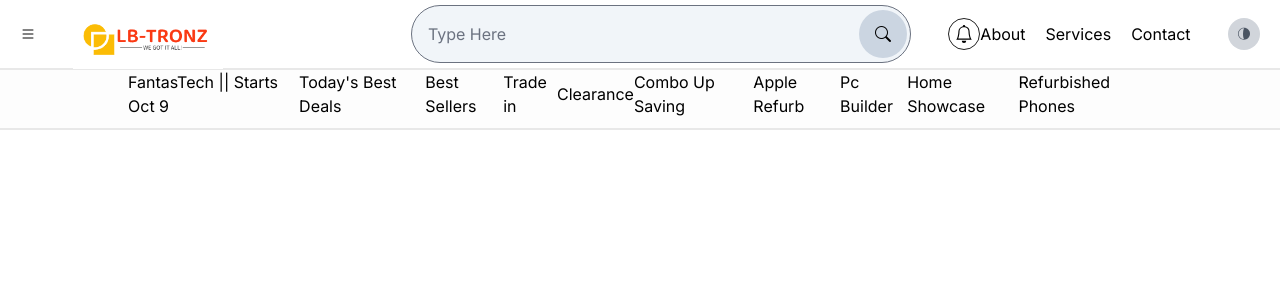
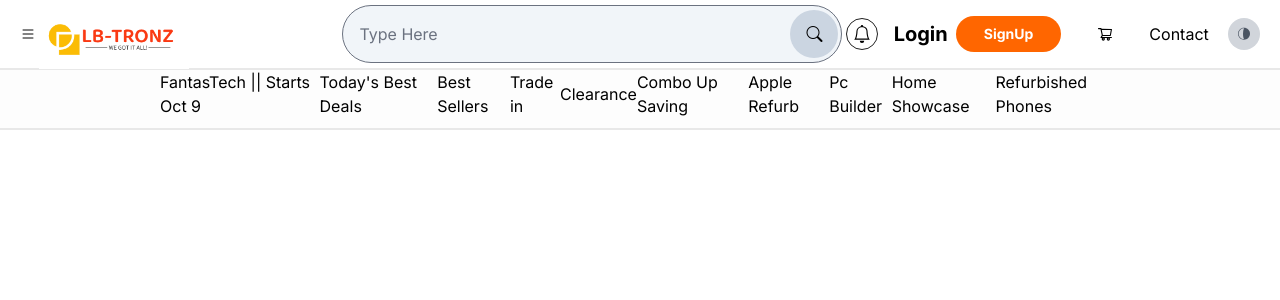
Before and after one commit to MALWICK/Lb-laptops, a Next.js app: page / in a window 1280 px wide. Shown: the top 300 px of the page. Built offline with nearby package versions, Linux system fonts and the light colour scheme.

Commit message:
updating this

```diff
--- a/components/homepage/HomeNavbar.css
+++ b/components/homepage/HomeNavbar.css
@@ -17,7 +17,7 @@
   justify-content: space-between;
   align-items: center;
   width: 100%;
-  max-width: 1300px;
+  max-width: 1440x;
   margin: 0 auto;
   padding: 0 20px;
 }
@@ -134,6 +134,37 @@
 border-bottom: 3px solid #DF3D22;
 }
 
+.signup {
+  -ms-flex-negative: 0;
+  background-color: #f60;
+  border-radius:24px;
+  color: #fff!important;
+  cursor: pointer;
+  display: block;
+  -webkit-flex-shrink: 0;
+  flex-shrink: 0;
+  font-size: 14px;
+  font-weight: 700;
+  height: 36px;
+  line-height: 36px;
+  outline: none;
+  padding: 0 28px;
+  text-align: center;
+}
+
+.signup:hover{
+  background-color: rgb(156, 64, 3);
+}
+
+.login{
+  font-size: 20px;
+  font-weight: 700;
+}
+
+.login:hover {
+  border-bottom: 4px solid rgb(223, 61, 34);
+}
+
 @media (max-width: 600px) {
   .menu {
     display: none;
--- a/components/homepage/HomeNavbar.tsx
+++ b/components/homepage/HomeNavbar.tsx
@@ -3,6 +3,7 @@ import "bootstrap-icons/font/bootstrap-icons.css";
 import "./HomeNavbar.css";
 import { BsList, BsX, BsSunFill, BsBell } from "react-icons/bs";
 import { WiMoonAltWaningCrescent2 } from "react-icons/wi";
+import {AiOutlineShoppingCart} from "react-icons/ai"
 import LogoImg from "@/assets/images/lB-logo.png";
 import Image from "next/image";
 import SearchBar from "./components/searchbar";
@@ -51,12 +52,15 @@ const HomeNavbar: React.FC<HomeNavbarProps> = ({
           </div>
           <SearchBar />
 
-          <div className={`menu ${showMenu ? "show" : ""}`}>
+          <div className={`menu flex justify-around items-center gap-4  ${showMenu ? "show" : ""}`}>
             <span className="notification">
               <BsBell />{" "}
             </span>
-            <div className="loginsign">About</div>
-            <a href="#">Services</a>
+            <div className="loginsign flex items-center justify-around gap-2 ">
+              <button className="login">Login</button>
+              <button className="signup">SignUp</button>
+            </div>
+            <a href="#"> <AiOutlineShoppingCart /> </a>
             <a href="#">Contact</a>
 
             <div></div>
@@ -73,7 +77,7 @@ const HomeNavbar: React.FC<HomeNavbarProps> = ({
         </div>
       </nav>
       <div className="banner flex justify-center items-center ">
-        <ul className="innerbanner flex justify-around items-center w-[80%]  text-base cursor-pointer">
+        <ul className="innerbanner flex justify-around items-center w-[75%]  text-base cursor-pointer">
           {BannerData.map((data) => (
             <li
               key={data.title}
```
